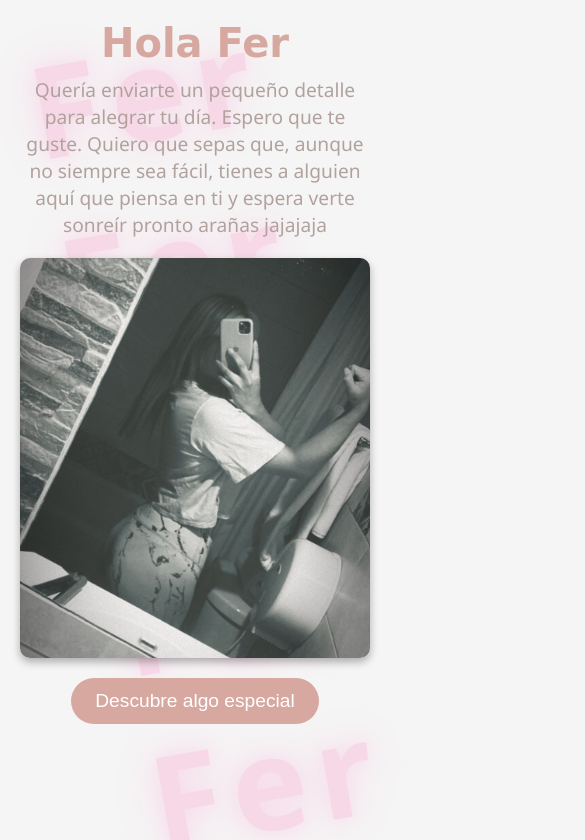
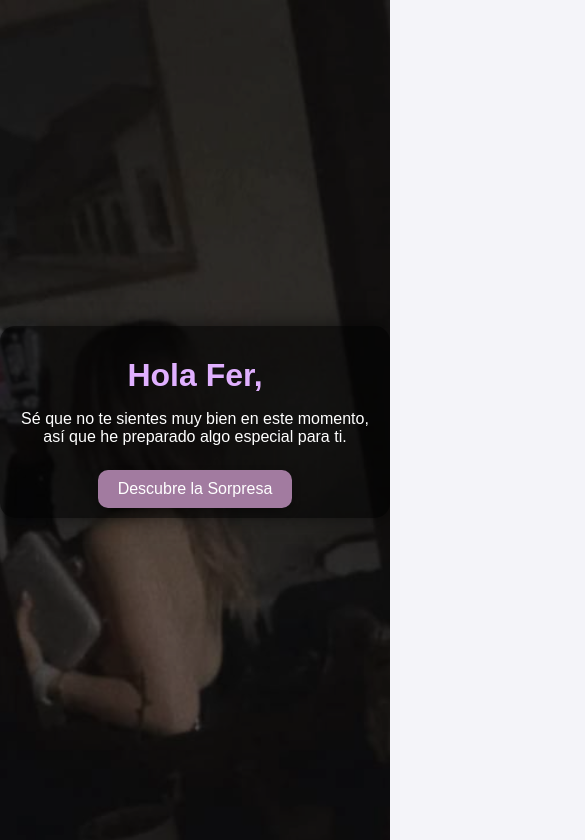
Before and after one commit to Gusta-365/rosas, a plain HTML site: page index.html in a window 390 px wide. Shown: the top 840 px of the page, 585 px wide, since content can reach past the window. Drawn offline with Linux system fonts and the light colour scheme.

Commit message:
actualizado

```diff
--- a/index.html
+++ b/index.html
@@ -4,46 +4,31 @@
 <head>
     <meta charset="UTF-8">
     <meta name="viewport" content="width=device-width, initial-scale=1.0">
-    <title>Un Regalo para Fer</title>
+    <title>Regalo Virtual para Fer</title>
     <link rel="stylesheet" href="styles.css">
 </head>
 
 <body>
     <div class="container">
-        <div class="background-text">Fer Fer Fer Fer Fer Fer Fer Fer Fer Fer Fer Fer Fer Fer Fer Fer Fer Fer Fer Fer Fer
-            Fer Fer Fer Fer Fer Fer Fer Fer Fer Fer Fer</div>
+        <div class="background"></div>
+        <div class="content">
+            <h1>Hola Fer,</h1>
+            <p>Sé que no te sientes muy bien en este momento, así que he preparado algo especial para ti.</p>
+            <button id="surpriseButton">Descubre la Sorpresa</button>
+        </div>
+    </div>
 
-        <header>
-            <div class="message-container">
-                <h1>Hola Fer</h1>
-                <p>Quería enviarte un pequeño detalle para alegrar tu día. Espero que te guste.
-                    Quiero que sepas que, aunque no siempre sea fácil, tienes a alguien aquí que piensa en ti y espera
-                    verte sonreír pronto
-                    arañas jajajaja
-                </p>
-            </div>
-        </header>
-
-        <main>
-            <div class="content">
-                <div class="image-box">
-                    <!-- Las imágenes se cambiarán aquí automáticamente -->
-                </div>
-
-                <button id="surpriseButton">Descubre algo especial</button>
-            </div>
-        </main>
-
-        <div id="surprisePopup" class="popup">
-            <div class="popup-content">
-                <img src="images/flores.jpg" alt="Flores" class="popup-image">
-                <p>Parece que septiembre va a ser un día brillante y lleno de sorpresas. No quiero hacer spoiler, pero
-                    te sugiero que estés lista para un toque de amarillo que iluminará tu día.</p>
-                <p class="extra-message">Eres tan fuerte y hermosa como un caballo libre, y tan adorable como un panda.
-                    Sigue adelante con tu magia; el mundo necesita tu luz.</p>
-                <p class="joke"></p>
-                <button id="closePopup">Cerrar</button>
-            </div>
+    <!-- Modal -->
+    <div id="modal" class="modal">
+        <div class="modal-overlay"></div>
+        <div class="modal-content">
+            <span class="close-button" id="closeButton">&times;</span>
+            <h2>🌟 ¡Sorpresa! 🌟</h2>
+            <p>No quiero hacer spoiler, pero te sugiero que estés lista para un toque de amarillo que iluminará tu día.
+                🌼</p>
+            <img src="images/flores.jpg" alt="Flores" class="flowers-image">
+            <p class="spoiler-message">Este es un spoiler. 🌸</p>
+            <p class="extra-message">Espero que te guste y que te haga sonreír. ¡Te aprecio mucho!</p>
         </div>
     </div>
 
--- a/script.js
+++ b/script.js
@@ -1,67 +1,12 @@
-document.addEventListener('DOMContentLoaded', function () {
-    const surpriseButton = document.getElementById('surpriseButton');
-    const popup = document.getElementById('surprisePopup');
-    const closePopup = document.getElementById('closePopup');
-    const imageBox = document.querySelector('.image-box');
-    const backgrounds = [
-        'images/img1.jpg',
-        'images/img2.jpg',
-        'images/img3.jpg',
-        'images/img4.jpg',
-        'images/img5.jpg'
-    ];
+document.getElementById('surpriseButton').addEventListener('click', function () {
+    document.getElementById('modal').style.display = 'flex';
+});
 
-    const jokes = [
-        "¿Cómo se llama el campeón de buceo japonés? Tokofondo.",
-        "¿Por qué los pájaros no usan Facebook? Porque ya tienen Twitter.",
-        "¿Qué hace una abeja en el gimnasio? ¡Zum-ba!"
-    ];
+document.getElementById('closeButton').addEventListener('click', function () {
+    document.getElementById('modal').style.display = 'none';
+});
 
-    let currentBackgroundIndex = 0;
-
-    function changeBackground() {
-        const newBackground = backgrounds[currentBackgroundIndex];
-        const newImage = document.createElement('img');
-
-        newImage.src = newBackground;
-        newImage.alt = `Imagen ${currentBackgroundIndex + 1}`;
-
-        const oldImage = imageBox.querySelector('img');
-        if (oldImage) {
-            oldImage.style.opacity = 0;
-            oldImage.style.transform = 'scale(1.05)';
-
-            setTimeout(() => {
-                oldImage.remove();
-            }, 300); // Remove after fade-out
-        }
-
-        newImage.style.opacity = 0;
-        newImage.style.transform = 'scale(0.95)';
-        imageBox.appendChild(newImage);
-
-        setTimeout(() => {
-            newImage.style.opacity = 1;
-            newImage.style.transform = 'scale(1)';
-        }, 50); // Fade in
-
-        currentBackgroundIndex = (currentBackgroundIndex + 1) % backgrounds.length;
-    }
-
-    setInterval(changeBackground, 1500); // Cambia cada 1.5 segundos
-
-    function showSurpriseMessage() {
-        const randomJoke = jokes[Math.floor(Math.random() * jokes.length)];
-        const jokeElement = document.querySelector('.joke');
-        jokeElement.textContent = randomJoke;
-    }
-
-    surpriseButton.addEventListener('click', function () {
-        showSurpriseMessage();
-        popup.style.display = 'flex';
-    });
-
-    closePopup.addEventListener('click', function () {
-        popup.style.display = 'none';
-    });
-});
+// Asegúrate de que el modal esté oculto al cargar la página
+window.onload = function () {
+    document.getElementById('modal').style.display = 'none';
+};
--- a/styles.css
+++ b/styles.css
@@ -1,181 +1,197 @@
-/* General Styles */
 body {
     margin: 0;
     padding: 0;
-    font-family: 'Segoe UI', Tahoma, Geneva, Verdana, sans-serif;
-    background-color: #f5f5f5;
-    /* Light background color */
-    color: #333;
+    font-family: 'Arial', sans-serif;
+    background-color: #f4f4f9;
     overflow: hidden;
-    position: relative;
 }
 
-/* Background Text */
-.background-text {
+.container {
+    position: relative;
+    width: 100%;
+    height: 100vh;
+    overflow: hidden;
+    display: flex;
+    align-items: center;
+    justify-content: center;
+}
+
+.background {
     position: absolute;
     top: 0;
     left: 0;
     width: 100%;
     height: 100%;
-    font-size: 8em;
-    color: #ff69b4;
-    /* Brighter color */
-    text-shadow:
-        0 0 20px rgba(255, 105, 180, 0.8),
-        0 0 40px rgba(255, 105, 180, 0.6),
-        0 0 60px rgba(255, 105, 180, 0.4);
+    background: url('images/img1.jpg') no-repeat center center;
+    background-size: cover;
+    filter: brightness(50%);
     z-index: -1;
-    font-weight: bold;
-    letter-spacing: 10px;
-    opacity: 0.2;
-    transform: rotate(-10deg);
-    white-space: pre-wrap;
-    word-break: break-word;
 }
 
-/* Container */
-.container {
+.content {
+    position: relative;
+    z-index: 2;
     text-align: center;
     padding: 20px;
-    max-width: 800px;
-    margin: 0 auto;
-    position: relative;
+    color: #fff;
+    background: rgba(0, 0, 0, 0.6);
+    border-radius: 15px;
+    box-shadow: 0 0 20px rgba(0, 0, 0, 0.5);
 }
 
-/* Header */
-header {
-    margin-bottom: 20px;
+h1 {
+    color: #e0b0ff;
+    font-size: 2.8em;
+    margin-bottom: 0.5em;
 }
 
-/* Message Container */
-.message-container {
-    text-align: center;
+p {
+    font-size: 1.5em;
+    margin-bottom: 1.5em;
 }
 
-.message-container h1 {
-    font-size: 2.5em;
-    margin: 0;
-    color: #d7a8a0;
-    /* Nude color */
-    font-family: 'Dancing Script', cursive;
-}
-
-.message-container p {
+button {
+    background-color: #a27ba0;
+    color: #fff;
+    border: none;
+    padding: 15px 25px;
     font-size: 1.2em;
-    margin: 10px 0 0;
-    color: #b1a29e;
-    /* Light nude color */
-}
-
-/* Main Content */
-.content {
-    margin: 0 auto;
-    max-width: 600px;
-}
-
-/* Image Box */
-.image-box {
-    width: 100%;
-    height: 400px;
-    position: relative;
-    overflow: hidden;
     border-radius: 10px;
-    box-shadow: 0 4px 8px rgba(0, 0, 0, 0.3);
-    background-color: #fff;
-    margin-bottom: 20px;
-}
-
-.image-box img {
-    width: 100%;
-    height: 100%;
-    object-fit: cover;
-    position: absolute;
-    top: 0;
-    left: 0;
-    transition: opacity 0.5s ease-in-out, transform 0.5s ease-in-out;
-    opacity: 0;
-}
-
-/* Button */
-button {
-    background-color: #d7a8a0;
-    /* Nude color */
-    color: white;
-    border: none;
-    padding: 12px 24px;
-    font-size: 1.2em;
-    border-radius: 25px;
     cursor: pointer;
     transition: background-color 0.3s ease, transform 0.3s ease;
+    box-shadow: 0 4px 8px rgba(0, 0, 0, 0.3);
 }
 
 button:hover {
-    background-color: #c09e92;
-    /* Slightly darker nude */
+    background-color: #9b7f9e;
     transform: scale(1.05);
 }
 
-/* Popup */
-.popup {
+button:active {
+    background-color: #8e6b8a;
+    transform: scale(0.95);
+}
+
+.modal {
     display: none;
+    /* Oculto por defecto */
     position: fixed;
     top: 0;
     left: 0;
     width: 100%;
     height: 100%;
-    background: rgba(0, 0, 0, 0.8);
+    z-index: 3;
+    display: flex;
+    align-items: center;
     justify-content: center;
-    align-items: center;
 }
 
-.popup-content {
-    background: rgba(255, 255, 255, 0.95);
-    padding: 20px;
-    border-radius: 15px;
-    text-align: center;
-    max-width: 90%;
-    position: relative;
-    box-shadow: 0 6px 12px rgba(0, 0, 0, 0.3);
-    border: 2px solid #d7a8a0;
-    /* Nude color border */
+.modal-overlay {
+    position: absolute;
+    top: 0;
+    left: 0;
+    width: 100%;
+    height: 100%;
+    background: rgba(0, 0, 0, 0.6);
+    backdrop-filter: blur(8px);
+    z-index: 1;
 }
 
-.popup-image {
+.modal-content {
+    background: linear-gradient(135deg, rgba(255, 240, 245, 0.9), rgba(255, 228, 235, 0.9));
+    padding: 40px;
+    border-radius: 15px;
+    width: 90%;
+    max-width: 700px;
+    text-align: center;
+    box-shadow: 0 0 25px rgba(0, 0, 0, 0.7);
+    position: relative;
+    z-index: 2;
+    animation: zoomIn 0.5s ease-out;
+}
+
+.flowers-image {
     width: 100%;
-    max-width: 300px;
-    height: auto;
-    object-fit: cover;
+    max-width: 450px;
     border-radius: 10px;
-    margin-bottom: 15px;
+    margin-top: 20px;
+    animation: fadeIn 1s ease-in-out;
+}
+
+.close-button {
+    font-size: 2.5em;
+    color: #333;
+    float: right;
+    cursor: pointer;
+    transition: color 0.3s ease;
+}
+
+.close-button:hover {
+    color: #a27ba0;
+}
+
+.spoiler-message {
+    font-size: 1.5em;
+    color: #d3a1c7;
+    margin-top: 20px;
+    font-weight: bold;
 }
 
 .extra-message {
+    font-size: 1.2em;
+    color: #6c4f6c;
+    margin-top: 20px;
     font-style: italic;
-    color: #d7a8a0;
-    /* Nude color */
-    margin: 15px 0;
 }
 
-.joke {
-    font-style: italic;
-    color: #b1a29e;
-    /* Light nude color */
-    margin: 15px 0;
+@keyframes fadeIn {
+    from {
+        opacity: 0;
+    }
+
+    to {
+        opacity: 1;
+    }
 }
 
-#closePopup {
-    background-color: #d7a8a0;
-    /* Nude color */
-    border: none;
-    padding: 10px 20px;
-    font-size: 1em;
-    border-radius: 25px;
-    color: white;
-    cursor: pointer;
-    transition: background-color 0.3s ease;
+@keyframes zoomIn {
+    from {
+        transform: scale(0.8);
+        opacity: 0;
+    }
+
+    to {
+        transform: scale(1);
+        opacity: 1;
+    }
 }
 
-#closePopup:hover {
-    background-color: #c09e92;
-    /* Slightly darker nude */
+@media (max-width: 768px) {
+    .content {
+        padding: 10px;
+    }
+
+    h1 {
+        font-size: 2em;
+    }
+
+    p {
+        font-size: 1em;
+    }
+
+    button {
+        padding: 10px 20px;
+        font-size: 1em;
+    }
 }
+
+@media (max-width: 480px) {
+    .modal-content {
+        padding: 20px;
+        width: 95%;
+    }
+
+    .flowers-image {
+        max-width: 100%;
+    }
+}
```
